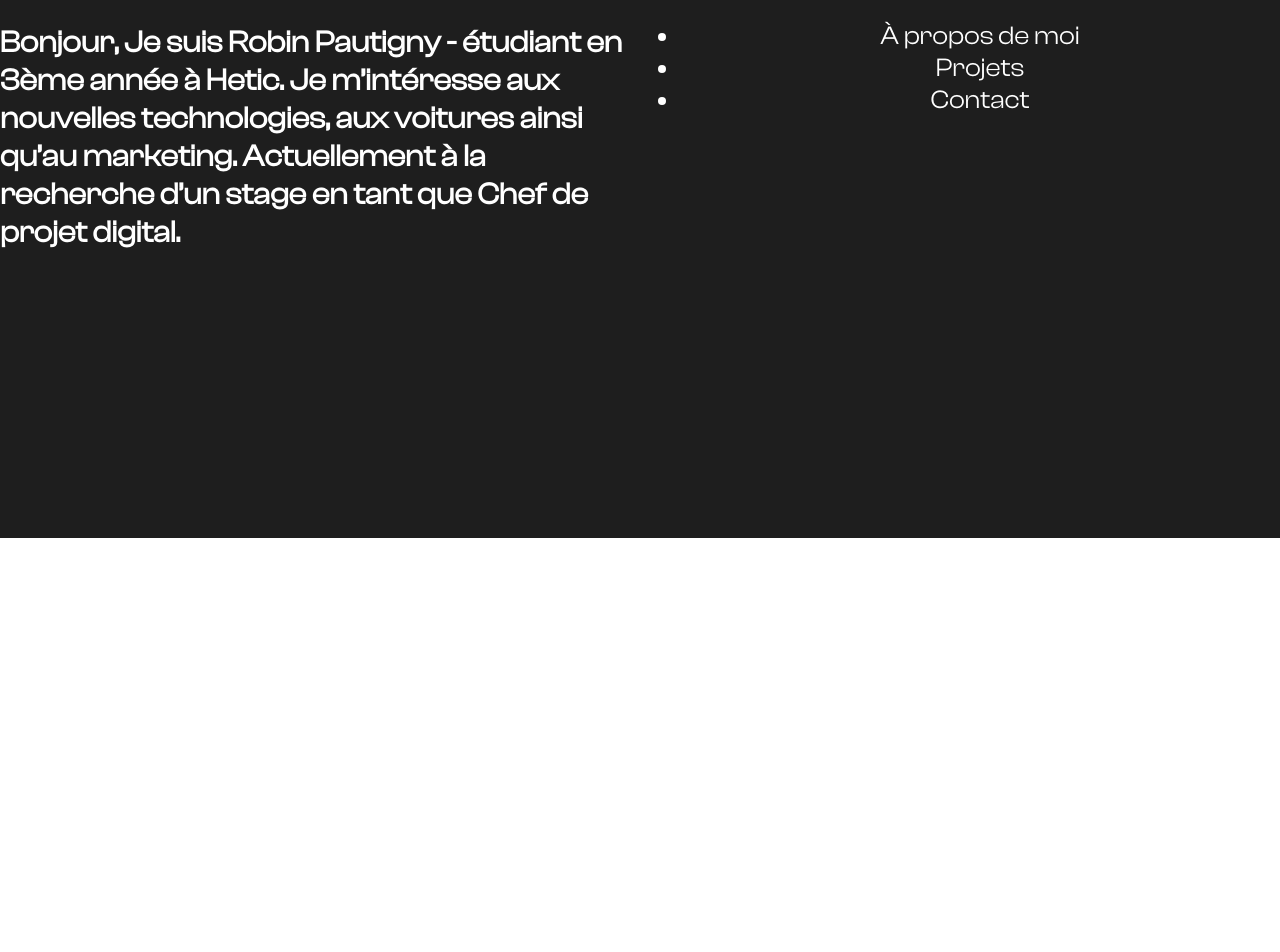
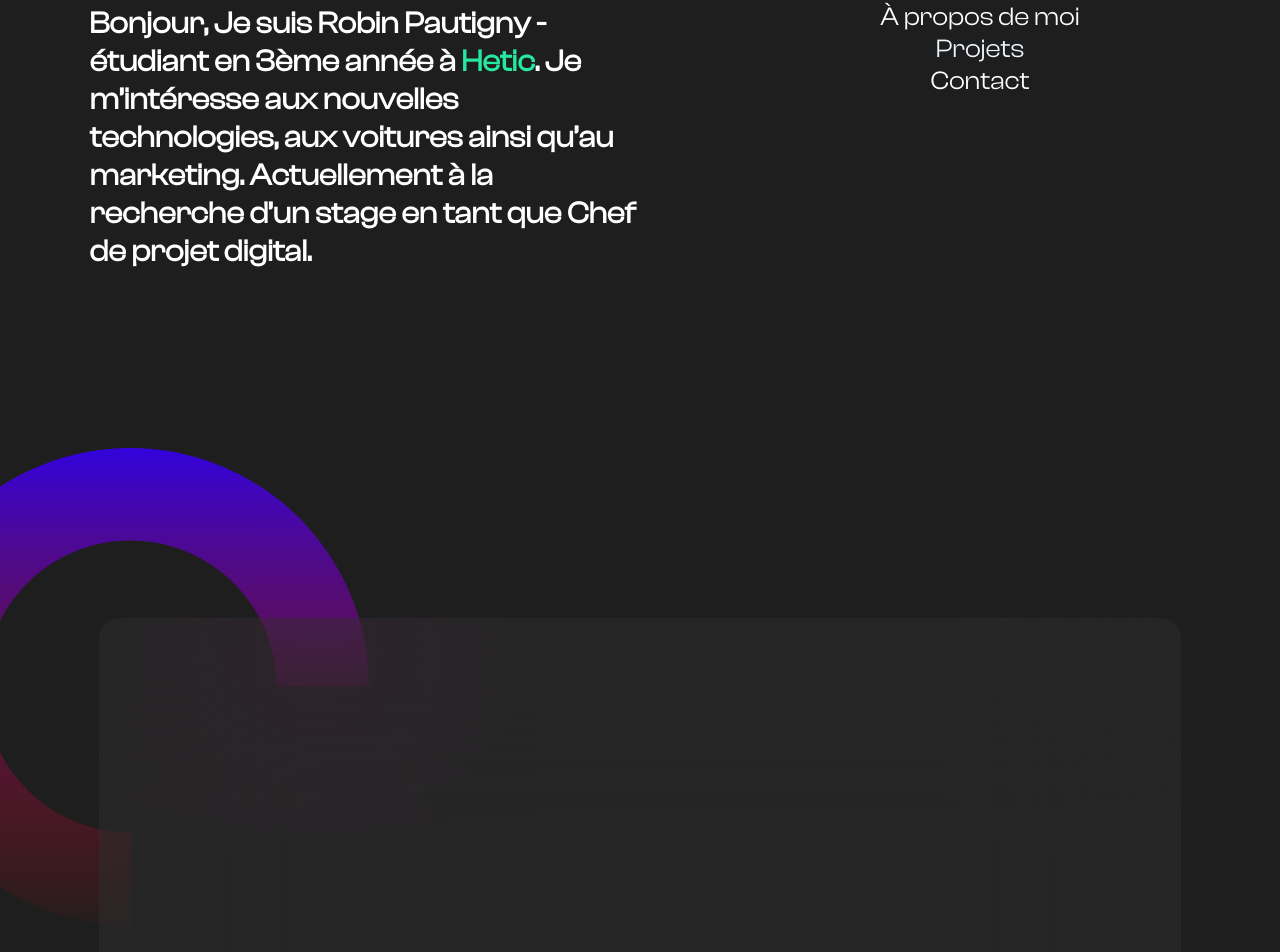
Before and after one commit to rob1-alt/portfolio2022, a React (Create React App) app: page / in a window 1280 px wide. Shown: the part 262-1214 px from the top of the page. Before the commit the page ends 800 px from the top, so only its background shows below. Built offline with nearby package versions, Linux system fonts and the light colour scheme.

Commit message:
add ellipse from content ⚛️

```diff
--- a/package.json
+++ b/package.json
@@ -9,6 +9,7 @@
     "react": "^17.0.2",
     "react-dom": "^17.0.2",
     "react-helmet": "^6.1.0",
+    "react-router-dom": "^6.2.1",
     "react-scripts": "5.0.0",
     "web-vitals": "^2.1.3"
   },
--- a/src/App.css
+++ b/src/App.css
@@ -10,6 +10,10 @@
 @font-face {
   font-family: 'ClashDisplay-Semibold' ;
   src: url(./fonts/ClashDisplay-Semibold.otf);
+}
+
+html {
+  scroll-behavior: smooth;
 }
 
 
@@ -43,8 +47,20 @@
   pointer-events: none;
 }
 
-.App-header {
-  font-family: 'ClashDisplay-Regular' ;
+.App-header{
+  font-family: var(--body-font-regular) ;
+  background-color: var(--bg-color);
+  min-height: 100vh;
+  display: flex;
+  flex-direction: column;
+  align-items: center;
+  justify-content: center;
+  font-size: calc(10px + 2vmin);
+  color: white;
+}
+
+.App2-header{
+  font-family: var(--body-font-regular) ;
   background-color: var(--bg-color);
   min-height: 100vh;
   display: flex;
@@ -56,12 +72,47 @@
 }
 
 
+
 .wrapperHomepage{
   display: grid;
   grid-template-columns: 50% 50%;
 }
 
+.heticGreen{
+  color: var(--hetic-color);
+}
+
+.heticGreen:hover{
+  color: var(--hetic-color);
+  opacity: 0.7;
+}
+
+a{
+  text-decoration: none;
+  color: var(--text-color);
+}
 
 .halfRight{
   text-align: left;
+  margin-left: 7vw ;
 }
+
+ul{
+  list-style-type: none;
+}
+
+.rectangle{
+z-index: 9999;
+width: 84.5vw;
+height: 80vh;
+background: rgba(188, 188, 188, 0.05);
+backdrop-filter: blur(99px);
+border-radius: 20px;
+}
+
+.ellipse{
+  z-index: 0;
+  position: absolute;
+  left: 0;
+  top: 710px;
+}
--- a/src/App.js
+++ b/src/App.js
@@ -1,4 +1,6 @@
 import './App.css';
+import { Routes, Route, Link } from "react-router-dom";
+import ellipse from './img/Ellipse3.svg'
 import { Helmet } from 'react-helmet'
 
 
@@ -14,7 +16,7 @@ function App() {
         <div className='wrapperHomepage'>
           <div className='halfRight'>
             <h3>
-              Bonjour, Je suis Robin Pautigny - étudiant en 3ème année à Hetic.
+              Bonjour, Je suis Robin Pautigny - étudiant en 3ème année à <a href="https://www.hetic.net/" target="_blank"><span className='heticGreen'>Hetic</span></a>.
               Je m’intéresse aux nouvelles technologies, aux voitures ainsi qu’au marketing. Actuellement à la recherche d’un stage en tant que Chef de projet digital.
             </h3>
           </div>
@@ -22,13 +24,21 @@ function App() {
             <nav className='menuNav'>
               <ul>
                 <li>À propos de moi</li>
-                <li>Projets</li>
+                <a href="#1">
+                  <li>Projets</li>
+                </a>
                 <li>Contact</li>
               </ul>
             </nav>
-
           </div>
         </div>
+      </header>
+      <header className='App2-header'>
+        <scrollpage id='1'></scrollpage>
+          <div className='rectangle'></div>
+          <div className='ellipse'>
+            <img src={ellipse}></img>
+          </div>
       </header>
     </div>
   );
```
Also changed, not shown: src/img/Ellipse3.svg (added), 1 other file (tests, documents, lock files or other folders).
